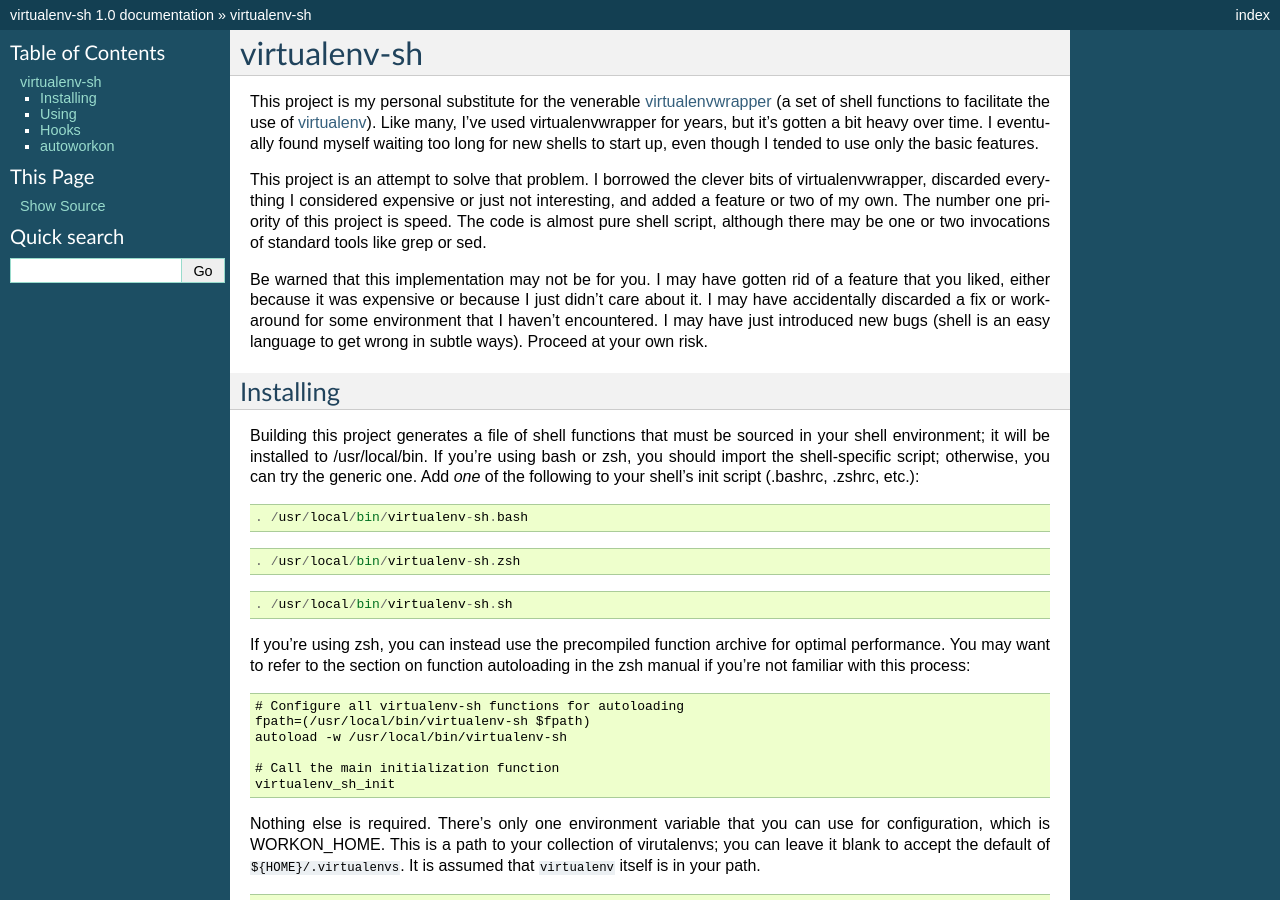
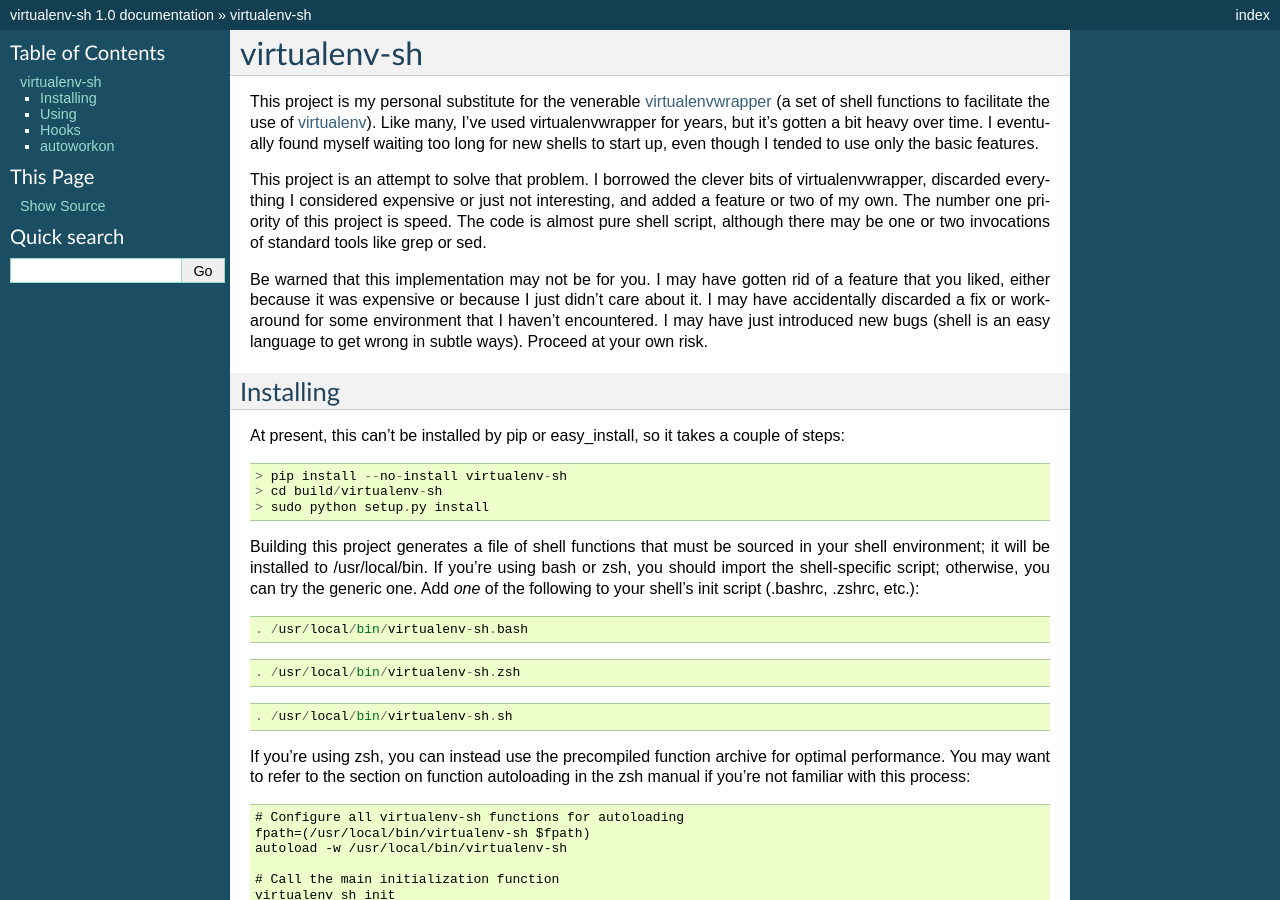
Before and after one commit to psagers/virtualenv-sh, a Sphinx documentation site: the page built from doc/index.rst, in a window 1280 px wide and 900 px high. Built offline with Sphinx 7.4.7, drawn with Linux system fonts in a browser that asks for light colours.

Commit message:
Makefile and documentation fixes.

```diff
--- a/doc/index.rst
+++ b/doc/index.rst
@@ -25,6 +25,13 @@
 
 Installing
 ==========
+
+At present, this can't be installed by pip or easy_install, so it takes a
+couple of steps::
+
+    > pip install --no-install virtualenv-sh
+    > cd build/virtualenv-sh
+    > sudo python setup.py install
 
 Building this project generates a file of shell functions that must be sourced
 in your shell environment; it will be installed to /usr/local/bin. If you're
```
Also changed, not shown: 1 other file.
